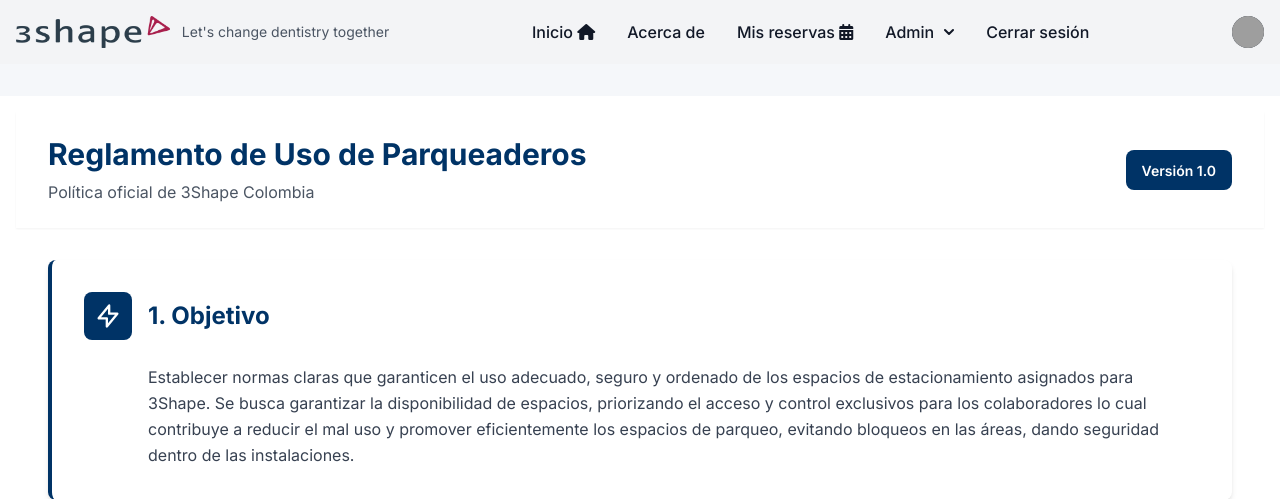
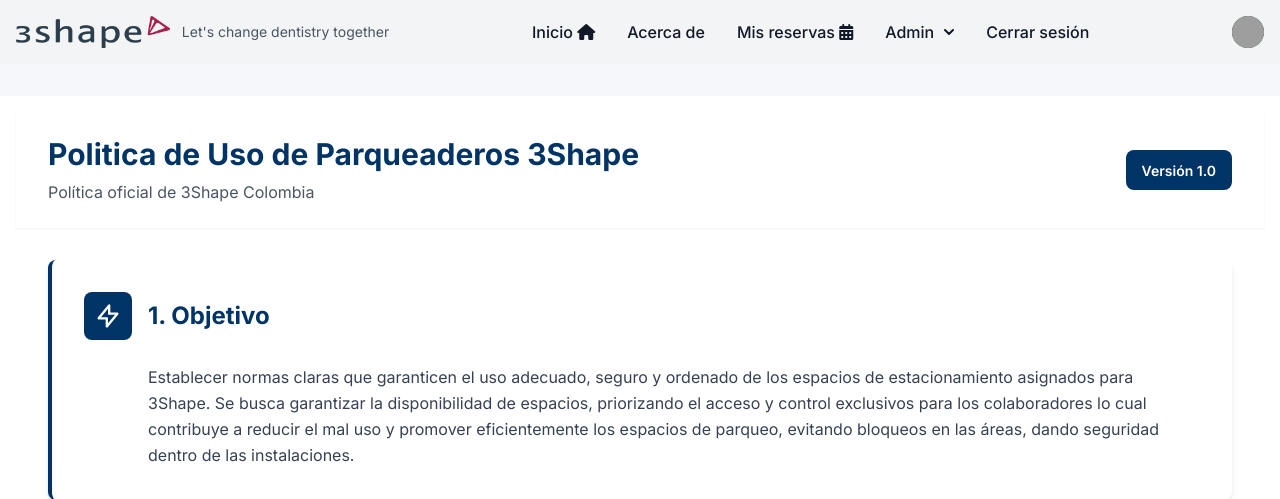
Before and after one commit to killiam19/parqueadero-system, a PHP site: page /reglamento in a window 1280 px wide. Shown: the top 499 px of the page. Run offline with PHP 8.4, Linux system fonts and the light colour scheme; a user stored in the database is signed in; some libraries are stand-ins or nearby versions; grey boxes are pictures that could not be loaded.

Commit message:
Cambio de titulo parqueadero

```diff
--- a/resources/reglamento.template.php
+++ b/resources/reglamento.template.php
@@ -35,7 +35,7 @@
         <div class="max-w-7xl mx-auto px-4 sm:px-6 lg:px-8 py-6">
             <div class="flex justify-between items-center">
                 <div>
-                    <h1 class="text-3xl font-bold text-3shape-blue">Reglamento de Uso de Parqueaderos</h1>
+                    <h1 class="text-3xl font-bold text-3shape-blue">Politica de Uso de Parqueaderos 3Shape</h1>
                     <p class="text-gray-600 mt-2">Política oficial de 3Shape Colombia</p>
                 </div>
                 <div class="bg-3shape-blue text-white px-4 py-2 rounded-lg">
```
